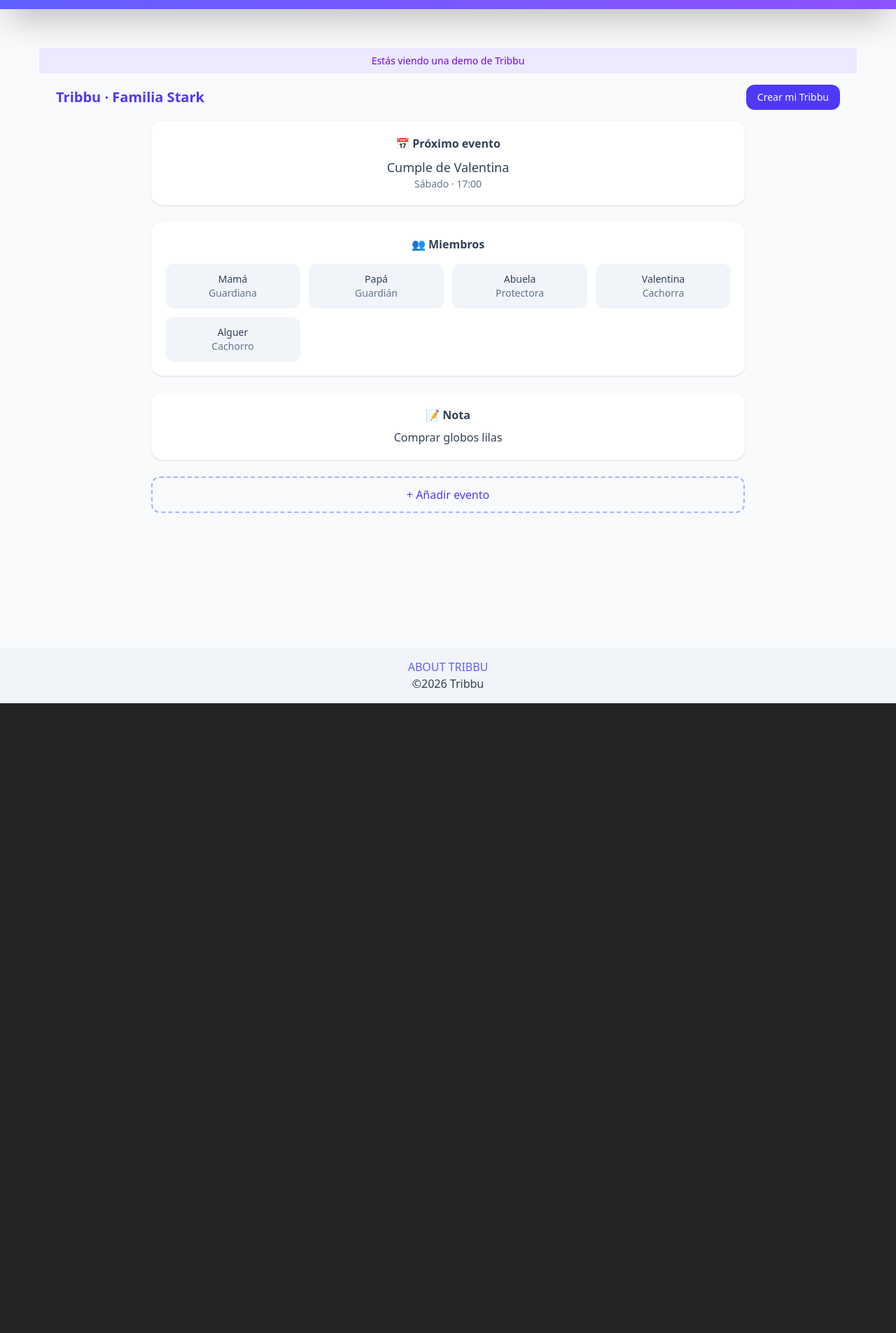
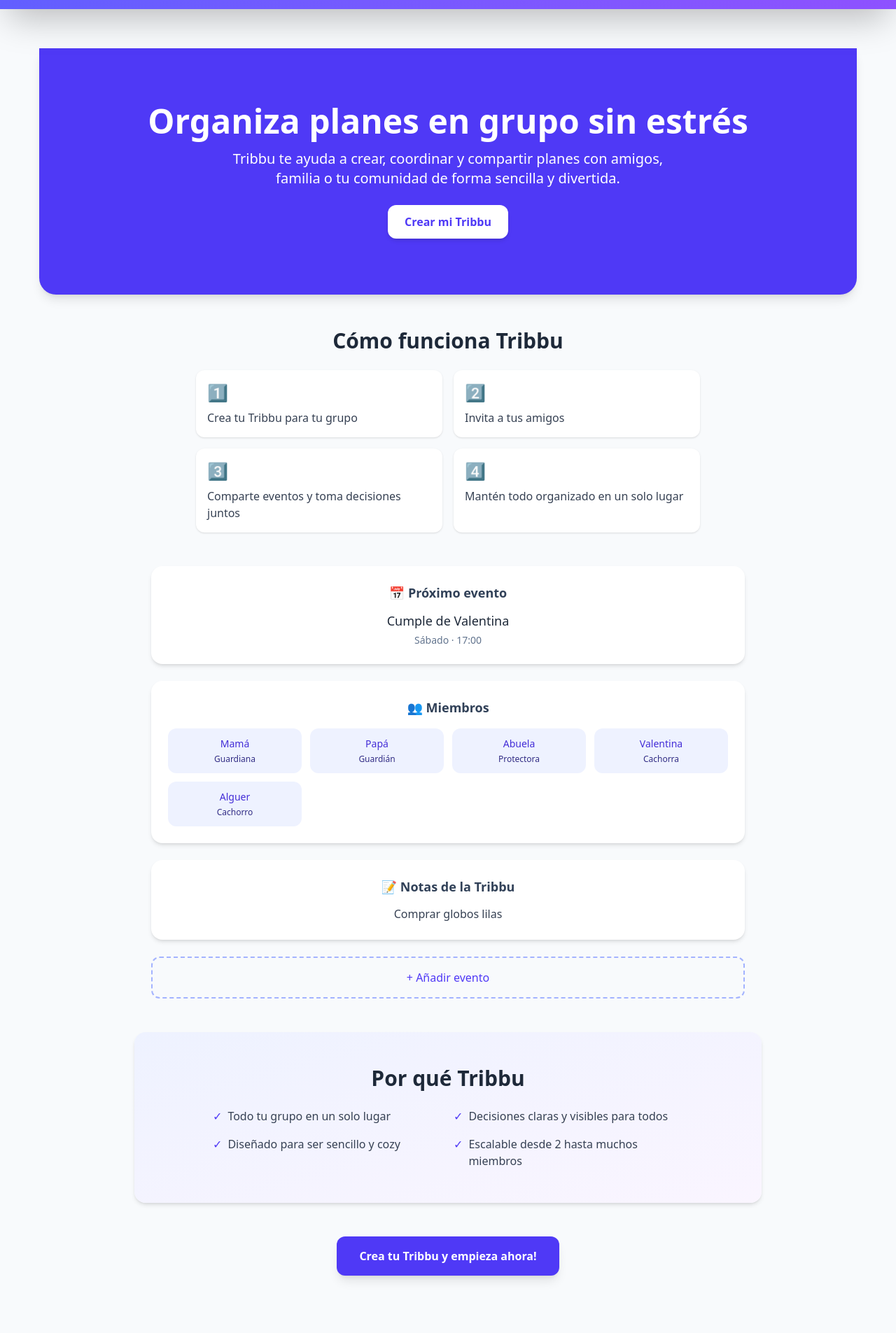
Before and after one commit to PauSerranoHerraiz/tribbu-frontend, a React (Vite) app: page /demo in a window 1280 px wide. Shown: the part 75-1980 px from the top of the page at 70% size. Before the commit the page ends 1080 px from the top, so only its background shows below. Built offline with nearby package versions, Linux system fonts and the light colour scheme.

Commit message:
STYLE: change DemoPage layout and  content presentation with explanations about the app

```diff
--- a/src/pages/DemoPage.jsx
+++ b/src/pages/DemoPage.jsx
@@ -4,57 +4,111 @@ import { demoTribbu } from "../data/demoData";
 function DemoPage() {
   return (
     <div className="min-h-screen bg-slate-50 text-slate-700">
-      <div className="bg-violet-100 text-violet-700 text-sm text-center py-2">
-        Estás viendo una demo de Tribbu
-      </div>
 
-      <header className="flex justify-between items-center px-6 py-4">
-        <h1 className="text-xl font-semibold text-indigo-600">
-          Tribbu · {demoTribbu.name}
+      <section className="bg-indigo-600 text-white py-20 px-6 text-center rounded-b-3xl shadow-lg">
+        <h1 className="text-4xl md:text-5xl font-bold mb-4">
+          Organiza planes en grupo sin estrés
         </h1>
+        <p className="text-lg md:text-xl mb-6 max-w-2xl mx-auto">
+          Tribbu te ayuda a crear, coordinar y compartir planes con amigos, familia o tu comunidad de forma sencilla y divertida.
+        </p>
         <Link
           to="/signup"
-          className="bg-indigo-600 text-white px-4 py-2 rounded-xl text-sm hover:bg-indigo-700 transition"
+          className="inline-block bg-white text-indigo-600 px-6 py-3 rounded-xl font-semibold hover:bg-gray-100 transition shadow-md"
         >
           Crear mi Tribbu
         </Link>
-      </header>
+      </section>
 
-      <main className="px-6 grid gap-6 max-w-4xl mx-auto">
+      <section className="px-6 py-12 max-w-3xl mx-auto text-center space-y-6">
+        <h2 className="text-2xl md:text-3xl font-semibold text-gray-800">Cómo funciona Tribbu</h2>
+        <div className="grid gap-4 md:grid-cols-2 text-left">
+          <div className="bg-white rounded-xl p-4 shadow-sm">
+            <span className="text-2xl">1️⃣</span>
+            <p className="text-gray-700 mt-2">Crea tu Tribbu para tu grupo</p>
+          </div>
+          <div className="bg-white rounded-xl p-4 shadow-sm">
+            <span className="text-2xl">2️⃣</span>
+            <p className="text-gray-700 mt-2">Invita a tus amigos</p>
+          </div>
+          <div className="bg-white rounded-xl p-4 shadow-sm">
+            <span className="text-2xl">3️⃣</span>
+            <p className="text-gray-700 mt-2">Comparte eventos y toma decisiones juntos</p>
+          </div>
+          <div className="bg-white rounded-xl p-4 shadow-sm">
+            <span className="text-2xl">4️⃣</span>
+            <p className="text-gray-700 mt-2">Mantén todo organizado en un solo lugar</p>
+          </div>
+        </div>
+      </section>
 
-        <section className="bg-white rounded-2xl shadow-sm p-5">
-          <h2 className="font-semibold mb-2">📅 Próximo evento</h2>
-          <p className="text-lg">{demoTribbu.events[0].title}</p>
-          <p className="text-sm text-slate-500">{demoTribbu.events[0].date}</p>
+      <main className="px-6 grid gap-6 max-w-4xl mx-auto mb-12">
+
+        <section className="bg-white rounded-2xl shadow-md p-6 hover:shadow-lg transition">
+          <h2 className="font-semibold mb-3 text-lg">📅 Próximo evento</h2>
+          <p className="text-lg font-medium text-gray-800">{demoTribbu.events[0].title}</p>
+          <p className="text-sm text-slate-500 mt-1">{demoTribbu.events[0].date}</p>
         </section>
 
-        <section className="bg-white rounded-2xl shadow-sm p-5">
-          <h2 className="font-semibold mb-4">👥 Miembros</h2>
+        <section className="bg-white rounded-2xl shadow-md p-6 hover:shadow-lg transition">
+          <h2 className="font-semibold mb-4 text-lg">👥 Miembros</h2>
           <div className="grid grid-cols-2 sm:grid-cols-4 gap-3">
             {demoTribbu.members.map((member) => (
               <div
                 key={member.name}
-                className="bg-slate-100 rounded-xl p-3 text-center text-sm"
+                className="bg-indigo-50 rounded-xl p-3 text-center text-sm hover:bg-indigo-100 transition cursor-pointer"
               >
-                <p className="font-medium">{member.name}</p>
-                <p className="text-slate-500">{member.role}</p>
+                <p className="font-medium text-indigo-700">{member.name}</p>
+                <p className="text-indigo-900 text-xs mt-1">{member.role}</p>
               </div>
             ))}
           </div>
         </section>
 
-        <section className="bg-white rounded-2xl shadow-sm p-5">
-          <h2 className="font-semibold mb-2">📝 Nota</h2>
-          <p>{demoTribbu.note}</p>
+        <section className="bg-white rounded-2xl shadow-md p-6 hover:shadow-lg transition">
+          <h2 className="font-semibold mb-3 text-lg">📝 Notas de la Tribbu</h2>
+          <p className="text-gray-700 leading-relaxed">{demoTribbu.note}</p>
         </section>
 
         <button
           onClick={() => alert("Crea tu Tribbu para empezar")}
-          className="w-full border-2 border-dashed border-indigo-300 text-indigo-600 rounded-xl py-3 hover:bg-indigo-50 transition"
+          className="w-full border-2 border-dashed border-indigo-300 text-indigo-600 rounded-xl py-4 hover:bg-indigo-50 hover:border-indigo-400 transition font-medium"
         >
           + Añadir evento
         </button>
       </main>
+
+      <section className="px-6 py-12 bg-gradient-to-br from-indigo-50 to-purple-50 rounded-2xl max-w-4xl mx-auto text-center space-y-6 shadow-md">
+        <h3 className="text-2xl md:text-3xl font-semibold text-gray-800">Por qué Tribbu</h3>
+        <div className="grid gap-4 md:grid-cols-2 text-left max-w-2xl mx-auto">
+          <div className="flex items-start space-x-2">
+            <span className="text-indigo-600 font-bold">✓</span>
+            <p className="text-gray-700">Todo tu grupo en un solo lugar</p>
+          </div>
+          <div className="flex items-start space-x-2">
+            <span className="text-indigo-600 font-bold">✓</span>
+            <p className="text-gray-700">Decisiones claras y visibles para todos</p>
+          </div>
+          <div className="flex items-start space-x-2">
+            <span className="text-indigo-600 font-bold">✓</span>
+            <p className="text-gray-700">Diseñado para ser sencillo y cozy</p>
+          </div>
+          <div className="flex items-start space-x-2">
+            <span className="text-indigo-600 font-bold">✓</span>
+            <p className="text-gray-700">Escalable desde 2 hasta muchos miembros</p>
+          </div>
+        </div>
+      </section>
+
+      <div className="mt-12 text-center pb-16">
+        <Link
+          to="/signup"
+          className="inline-block bg-indigo-600 text-white px-8 py-4 rounded-xl font-semibold hover:bg-indigo-700 transition shadow-lg hover:shadow-xl"
+        >
+          Crea tu Tribbu y empieza ahora!
+        </Link>
+      </div>
+
     </div>
   );
 }
```
